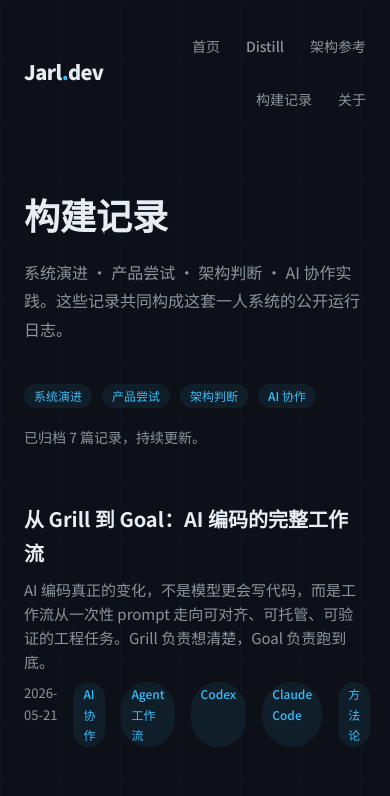
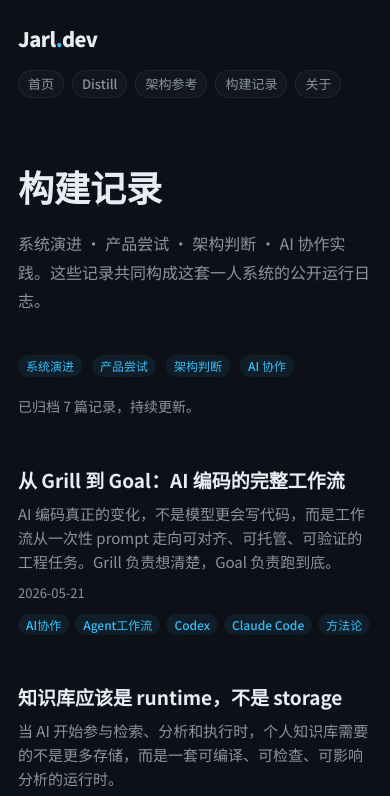
Before and after one commit to okbexx/okbexx.github.io, an Astro site: page /blog in a window 390 px wide. Shown: the top 796 px of the page. Built offline with nearby package versions, Linux system fonts and the light colour scheme; Astro itself is replaced by a stand-in of ours.

Commit message:
fix(site): polish mobile blog layout

```diff
--- a/src/layouts/BaseLayout.astro
+++ b/src/layouts/BaseLayout.astro
@@ -258,7 +258,9 @@ const { title, description = 'Jarl.dev — 公开构建中的一人系统，持
       font-size: 13px;
       color: var(--text-secondary);
       display: flex;
-      gap: 16px;
+      flex-wrap: wrap;
+      align-items: center;
+      gap: 8px 12px;
     }
     .record-card-tag {
       background: rgba(56,189,248,0.08);
@@ -267,6 +269,80 @@ const { title, description = 'Jarl.dev — 公开构建中的一人系统，持
       border-radius: 100px;
       font-size: 12px;
       font-weight: 500;
+      white-space: nowrap;
+    }
+
+    @media (max-width: 640px) {
+      body {
+        overflow-x: hidden;
+      }
+
+      .nav {
+        align-items: flex-start;
+        flex-direction: column;
+        gap: 14px;
+        padding: 22px 18px 18px;
+      }
+
+      .nav-links {
+        width: 100%;
+        justify-content: flex-start;
+        gap: 8px;
+      }
+
+      .nav-links a {
+        display: block;
+        padding: 5px 9px;
+        border: 1px solid var(--border);
+        border-radius: 999px;
+        background: rgba(22,27,34,0.72);
+        font-size: 13px;
+        line-height: 1.2;
+      }
+
+      .main {
+        padding: 0 18px 64px;
+      }
+
+      .record-card {
+        padding: 24px 0;
+      }
+
+      .record-card-title {
+        font-size: 19px;
+        line-height: 1.45;
+      }
+
+      .record-card-meta {
+        gap: 8px 6px;
+      }
+
+      .record-card-meta > span:first-child {
+        flex-basis: 100%;
+        margin-bottom: 2px;
+      }
+
+      .record-card-tag {
+        padding: 2px 8px;
+        line-height: 1.45;
+      }
+
+      .article-meta {
+        align-items: flex-start;
+        flex-direction: column;
+        gap: 8px;
+      }
+    }
+
+    @media (max-width: 360px) {
+      .nav-links {
+        gap: 6px;
+      }
+
+      .nav-links a {
+        padding: 4px 6px;
+        font-size: 12px;
+      }
     }
 
     /* meta line */
```
